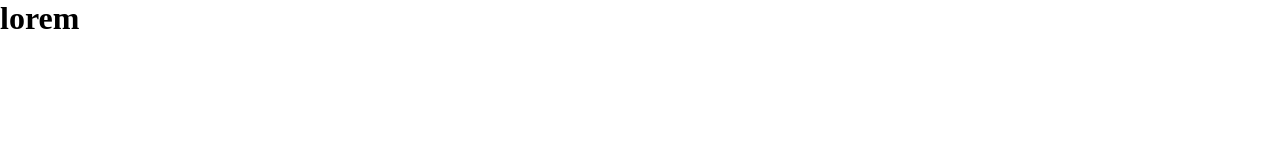
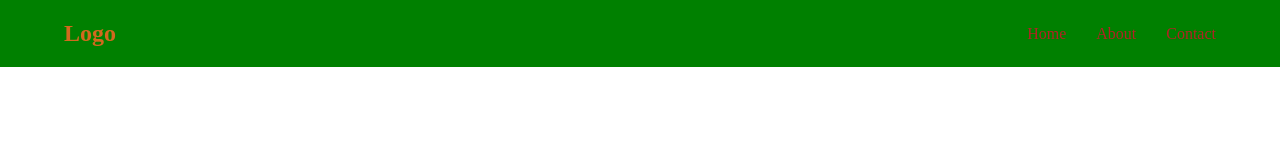
Before and after one commit to dinaraglmn/git, a plain HTML site: page index.html in a window 1280 px wide. Drawn offline with Linux system fonts and the light colour scheme.

Commit message:
commit navbar

```diff
--- a/assets/css/style.css
+++ b/assets/css/style.css
@@ -5,3 +5,28 @@
     text-decoration: none;
     list-style: none;
 }
+a {
+    color: inherit;
+}
+
+nav {
+    background-color: green;
+    color: firebrick;
+    display: flex;
+    align-items: center;
+    justify-content: space-between;
+    padding: 20px 5%;
+}
+nav h1 {
+    color: chocolate;
+}
+nav ul {
+    display: flex;
+    align-items: center;
+    justify-content: center;
+    gap: 30px;
+}
+
+nav ul li:hover {
+    border-bottom: 1px solid chocolate;
+}
--- a/index.html
+++ b/index.html
@@ -7,7 +7,13 @@
     <link rel="stylesheet" href="assets/css/style.css">
 </head>
 <body>
-    <h1>lorem</h1>
-    <nav></nav>
+    <nav>
+        <h1><a href="#">Logo</a></h1>
+        <ul>
+            <li><a href="#">Home</a></li>
+            <li><a href="#">About</a></li>
+            <li><a href="#">Contact</a></li>
+        </ul>
+    </nav>
 </body>
 </html>
```
